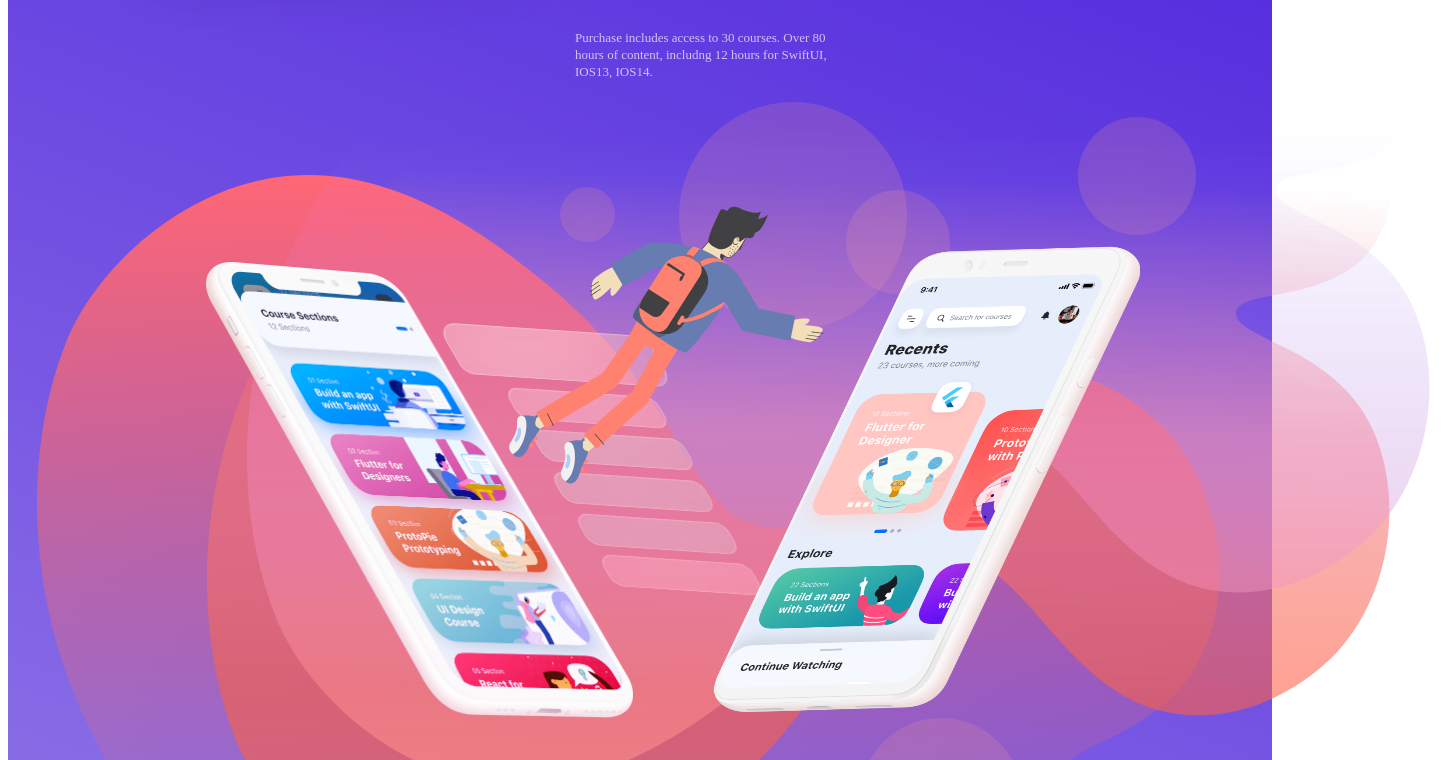
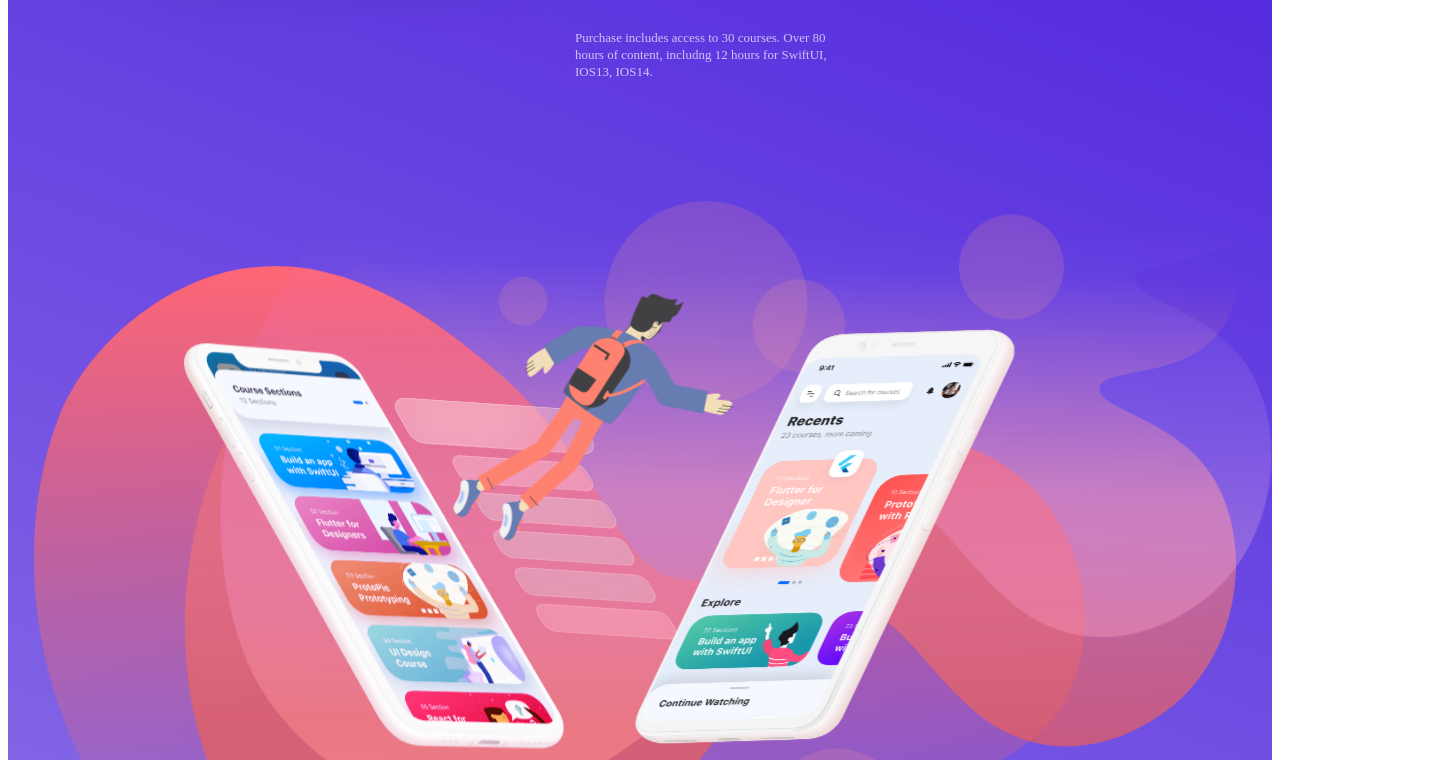
Before and after one commit to LucasTchitdjian/advanced-hooks, a Gatsby site: page / in a window 1280 px wide. Shown: the part 810-1570 px from the top of the page, 1448 px wide, since content can reach past the window. Built offline with nearby package versions, Linux system fonts and the light colour scheme; Gatsby itself is replaced by a stand-in of ours.

Commit message:
useWindowSize hook

```diff
--- a/package.json
+++ b/package.json
@@ -21,6 +21,7 @@
     "react": "^17.0.1",
     "react-dom": "^17.0.1",
     "react-helmet": "^6.1.0",
+    "react-use": "^17.4.0",
     "styled-components": "^5.3.5"
   },
   "devDependencies": {
--- a/src/pages/index.tsx
+++ b/src/pages/index.tsx
@@ -1,10 +1,13 @@
 import * as React from "react"
 import styled from "styled-components"
+import { useWindowSize } from "react-use"
 import PurchaseButton from "../components/buttons/PurchaseButton"
 import CourseCard from "../components/cards/CourseCard"
 import FlutterBuild from "../components/builds/FlutterBuild"
 
-const IndexPage = () => (
+const IndexPage = () => {
+  const { width } = useWindowSize()
+  return (
     <Wrapper>
       <HeroWrapper>
         <CourseCard />
@@ -26,14 +29,18 @@ const IndexPage = () => (
           </SmallText>
         </TextWrapper>
       </HeroWrapper>
+      <FlutterWrapper width={width}>
         <FlutterBuild />
+      </FlutterWrapper>
     </Wrapper>
   )
+}
 
 export default IndexPage
 
 const Wrapper = styled.div`
   background: linear-gradient(200.44deg, #4316db 13.57%, #9076e7 98.38%);
+  overflow: hidden;
 `
 
 const TextWrapper = styled.div`
@@ -116,3 +123,11 @@ const SmallText = styled.p`
   line-height: 130%;
   color: rgba(255, 255, 255, 0.7);
 `
+const FlutterWrapper = styled.div`
+  margin: 100px auto;
+
+  @media (max-width: 1440px) {
+    transform-origin: top left;
+    transform: scale(${props => props.width / 1440});
+  }
+`
```
Also changed, not shown: 1 other file. Lines whose indentation alone changed are shown as unchanged.
